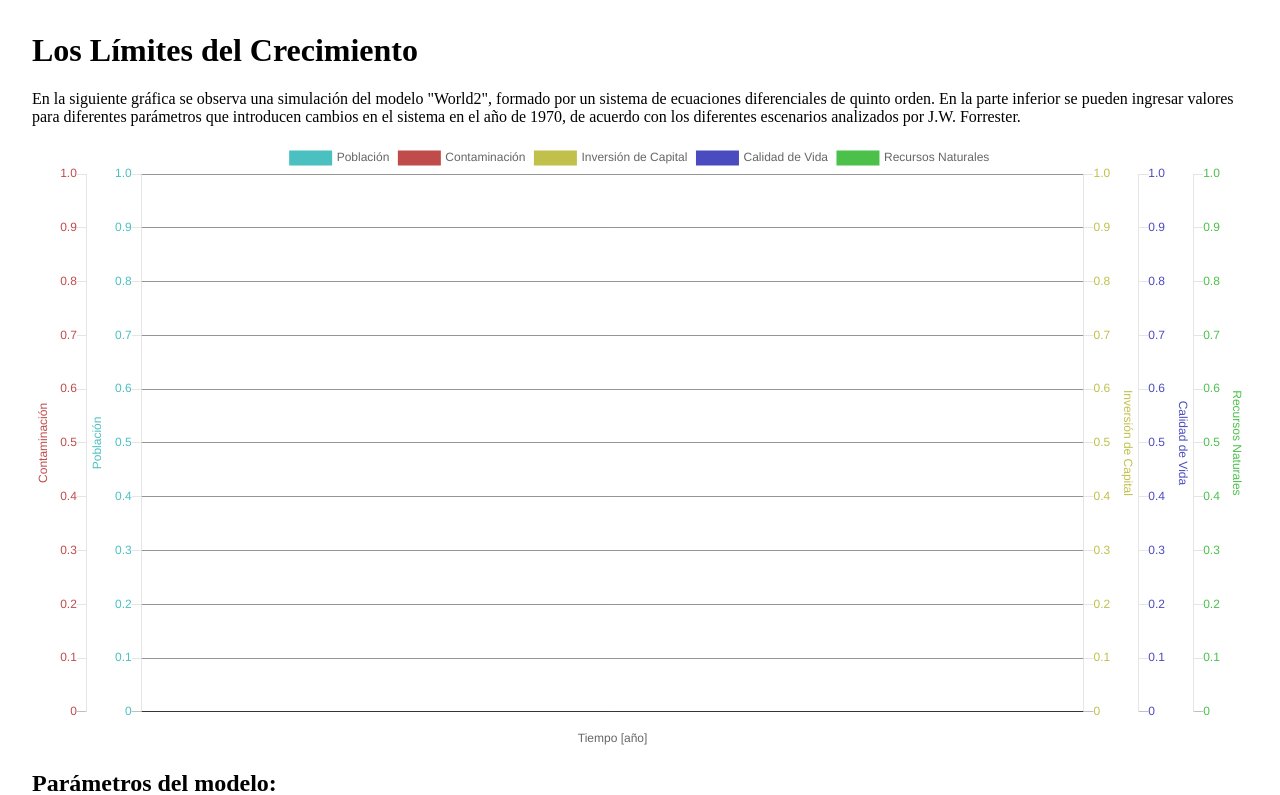
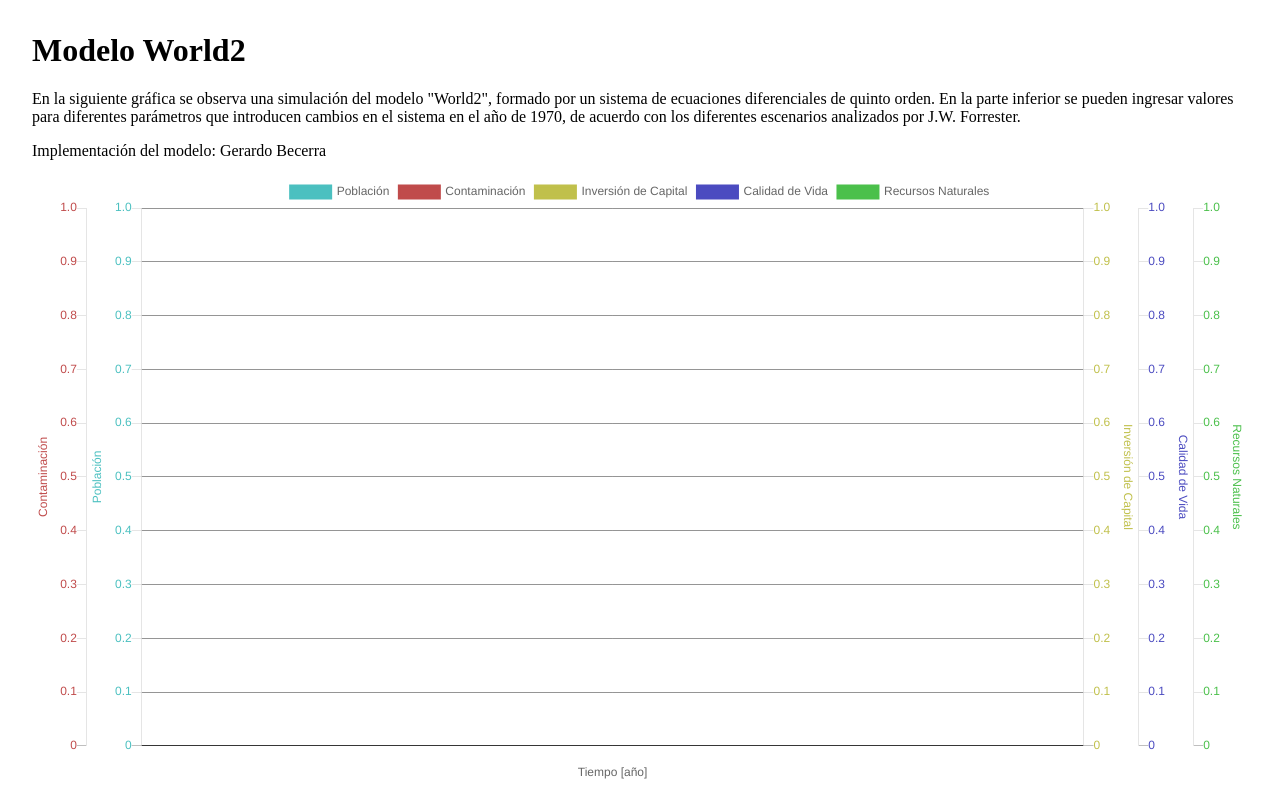
Before and after one commit to gjbecerra/world2-model, a Flask app: template templates/world2_model.html in a window 1280 px wide. Shown: the top 795 px of the page. Run offline with Flask 2, Linux system fonts and the light colour scheme; the template is opened without the code that fills it, so the values that code supplies are empty.

Commit message:
Updates README.md

```diff
--- a/templates/world2_model.html
+++ b/templates/world2_model.html
@@ -2,14 +2,15 @@
 <html lang="en">
   <head>
     <meta charset="utf-8" />
-    <title>Chart.js Example</title>
+    <title>Modelo World2</title>
         <link rel="stylesheet" href="{{ url_for('static', filename='/style.css') }}">
     <!-- import plugin script -->
     <script src='static/chart.js-2.9.4/package/dist/Chart.min.js'></script>
   </head>
   <body>
-    <h1>Los Límites del Crecimiento</h1>
+    <h1>Modelo World2</h1>
     <p>En la siguiente gráfica se observa una simulación del modelo "World2", formado por un sistema de ecuaciones diferenciales de quinto orden. En la parte inferior se pueden ingresar valores para diferentes parámetros que introducen cambios en el sistema en el año de 1970, de acuerdo con los diferentes escenarios analizados por J.W. Forrester.</p>
+    <p>Implementación del modelo: Gerardo Becerra</p>
     <!-- bar chart canvas element -->
     <canvas id="populationChart" width="1200" height="600"></canvas>
     <h2>Parámetros del modelo:</h2>
```
Also changed, not shown: README.md.
